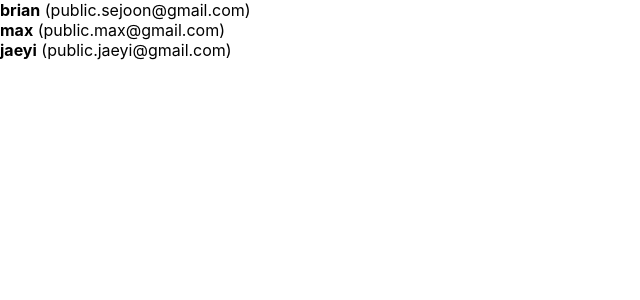
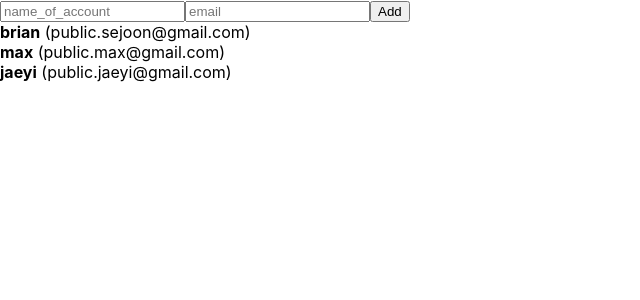
Before and after one commit to sejoonkim/react_tutorial, a React (Create React App) app: page / in a window 1280 px wide. Shown: the top 300 px of the page, without its empty margins (0-640 px from the left). Built offline with nearby package versions, Linux system fonts and the light colour scheme.

Commit message:
Add to Array: copy, immutable, 1.spread 2.concat

```diff
--- a/src/App.js
+++ b/src/App.js
@@ -1,4 +1,4 @@
-import React, { useRef } from 'react';
+import React, { useRef, useState } from 'react';
 // import Hello from './Hello';
 // import Wrapper from './Wrapper';
 //import Counter from './Counter';
@@ -6,9 +6,24 @@
 import './App.css';
 //import InputSample from './InputSample';
 import UserList from './UserList';
+import CreateUser from './CreateUser';
 
 function App() {
-  const users = [
+  // useState with objects
+  const [inputs, setInputs] = useState({
+    username: '',
+    email: '',
+  });
+  const { username, email } = inputs;
+  const onChange = e => {
+    const { name, value } = e.target;
+    setInputs({
+      ...inputs,
+      [name]: value
+    });
+  }
+  // manage with useState
+  const [users, setUsers] = useState([
     {
         id: 1,
         username: 'brian',
@@ -24,19 +39,41 @@
         username: 'jaeyi',
         email: 'public.jaeyi@gmail.com'
     }
-  ];
+  ]);
+
+
 
   // nextId is managed by useRef()
   const nextId = useRef(4);
 
   const onCreate = () => {
+    const user = {
+      id: nextId.current,
+      username,
+      email,
+    };
+    //setUsers([...users, user]);
+    setUsers(users.concat(user));
 
-    console.log(nextId.current)
+    setInputs({
+      username: '',
+      email: ''
+    });
+
     nextId.current += 1;
   }
 
   return (
-    <UserList users={users}/>
+    <>
+      <CreateUser
+        username={username}
+        email={email}
+        onChange={onChange}
+        onCreate={onCreate}
+      />
+      <UserList users={users}/>
+    </>
+
 
     //<InputSample />
 
--- /dev/null
+++ b/src/CreateUser.js
@@ -0,0 +1,23 @@
+import React from 'react';
+
+function CreateUser({ username, email, onChange, onCreate }) {
+    return (
+        <div>
+            <input
+                name="username"
+                placeholder="name_of_account"
+                onChange={onChange}
+                value={username}
+                />
+            <input
+                name="email"
+                placeholder="email"
+                onChange={onChange}
+                value={email}
+                />
+            <button onClick={onCreate}>Add</button>
+        </div>
+    );
+}
+
+export default CreateUser;
```
